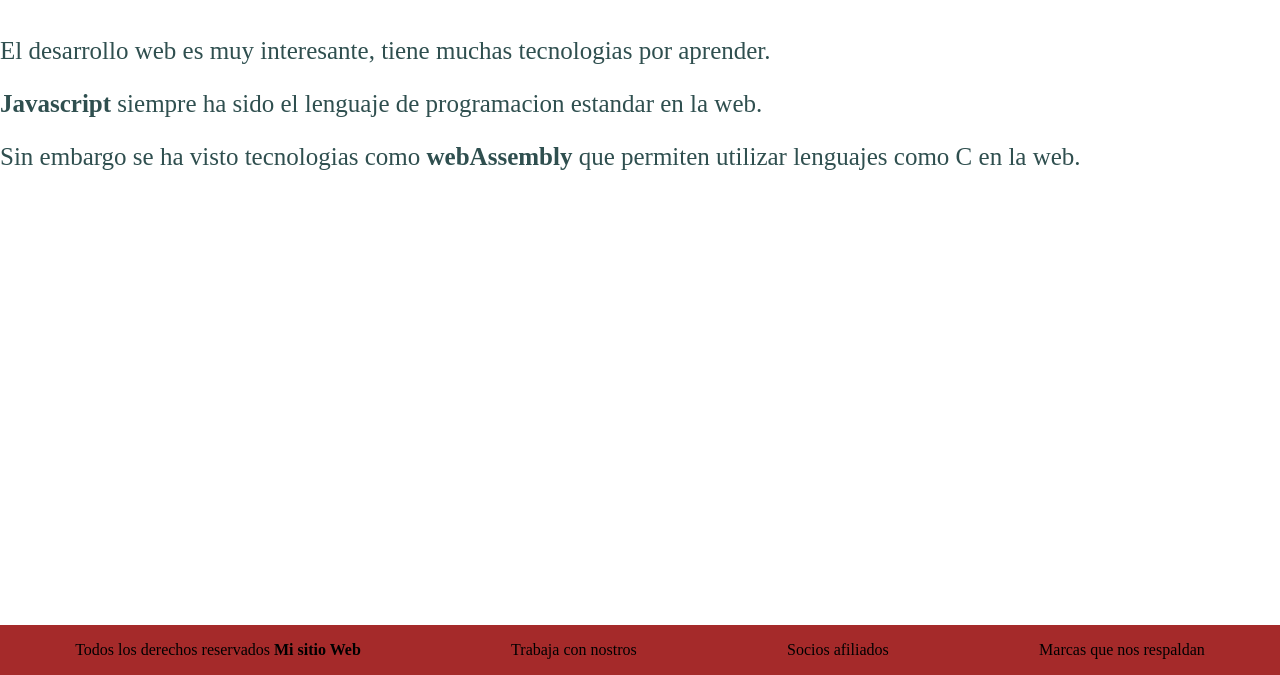
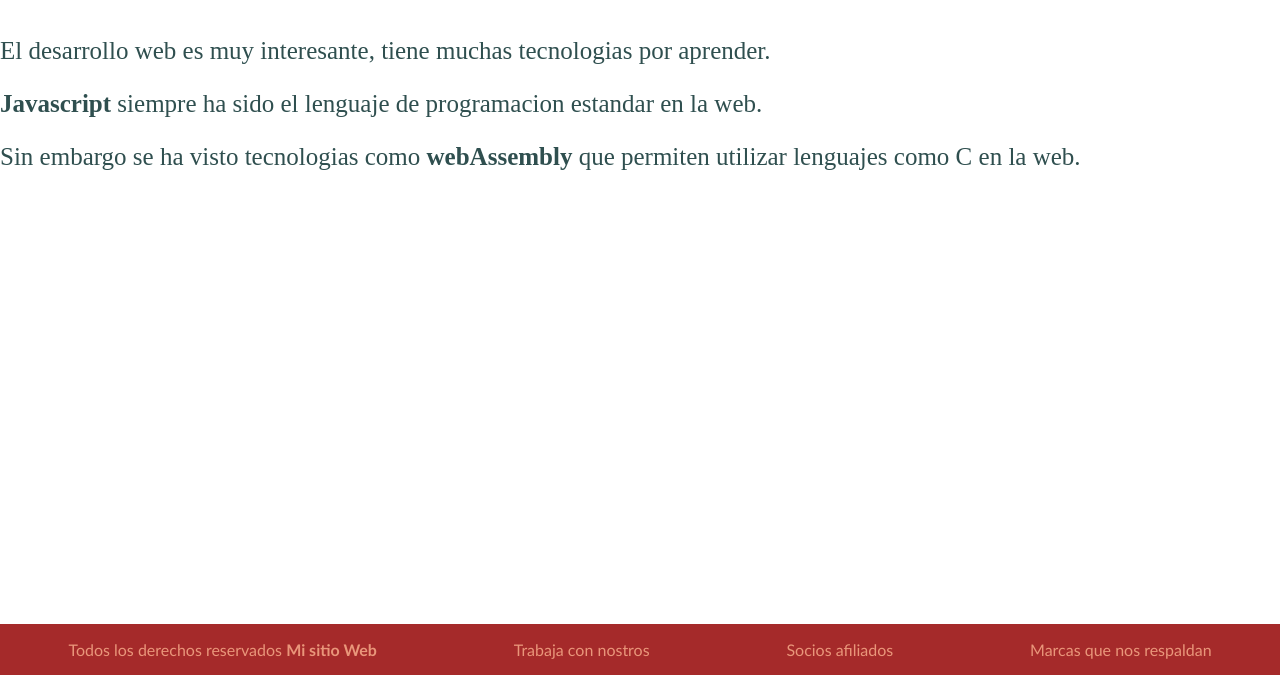
Before and after one commit to Ronnal-Zp/BlogDePrueba, a plain HTML site: page index.html in a window 1280 px wide. Shown: the part 125-800 px from the top of the page. Drawn offline with Linux system fonts and the light colour scheme.

Commit message:
Nuevos estilos al footer

```diff
--- a/css/style.css
+++ b/css/style.css
@@ -24,6 +24,11 @@ footer{
     flex-wrap: wrap;
 }
 
+.footer__item{
+    color: darksalmon;
+    font-family: 'Gill Sans', 'Gill Sans MT', Calibri, 'Trebuchet MS', sans-serif;
+}
+
 body{
     margin: 0;
 }
```
